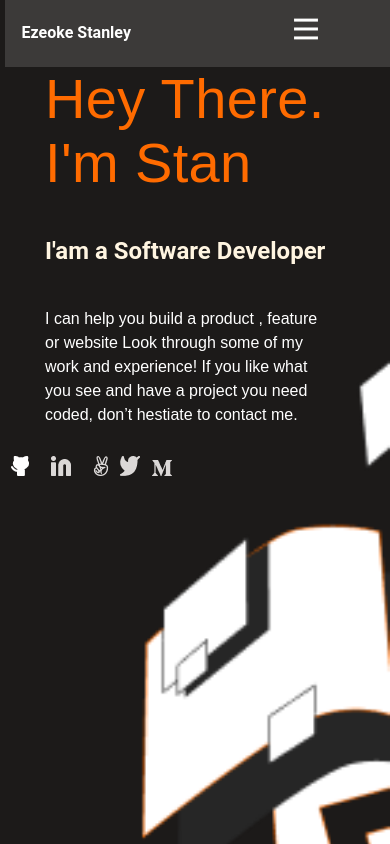
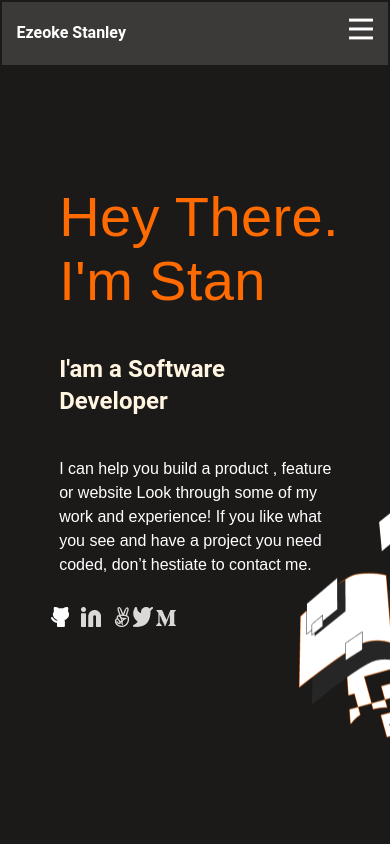
Before and after one commit to Stanleeeeee/Stanley-Portfolio, a website: page index.html in a window 390 px wide. Drawn offline with Linux system fonts and the light colour scheme.

Commit message:
Add corrections to Nav-bar and header

```diff
--- a/index.html
+++ b/index.html
@@ -11,17 +11,10 @@
 <body>
   <!--Navigation bar-->
   <header>
-     <div class= "header-logo">
-      <div class="bar-card" id="myNavbar">
     <a href="#home" class="logo">Ezeoke Stanley</a>
-  <!--Right-sided navbar links-->
     <nav>
-        <div class="right-bar">
          <img src="./icons/menu.png" alt="envelope icon" class="envelope">
-        </div>
      </nav>
-      </div>
-    </div>
 </header>
          <!--Header-->
          <section class="container">
@@ -35,34 +28,34 @@
               <!--Social media icon-->
               <div class="social-media">
                   <ul>
-                    <li><img
+                    <li><a href="#yourgithublink"><img
                         src="icons/github.png"
                         class="icon"
                         alt="github icon"
                         id="github"
-                      />
+                      /></a>
                     </li>
-                    <li><img src="icons/linkedln.png"
-                      class="icon" alt="linkedin icon" />
+                    <li><a href="#yourlinkedln"><img src="icons/linkedln.png"
+                      class="icon" alt="linkedin icon" /></a>
                     </li>
-                    <li><img
+                    <li><a href="#yourhandlink"><img
                         src="icons/hand.png"
                         class="icon right"
                         alt="hand icon"
-                        id="hand"/>
+                        id="hand"/></a>
                     </li>
-                    <li>
+                    <li><a href="#yourtwitter">
                       <img src="icons/twitter.png"
                         class="icon right"
                         alt="twitter icon"
                         id="twitter"
-                      />
+                      /></a>
                     </li>
-                    <li>
+                    <li><a href="#yourmedium">
                       <img src="icons/m.png"
                       class="icon"
                       alt="medium icon"
-                      id="medium" />
+                      id="medium" /></a>
                     </li>
                   </ul>
                 </div>
--- a/style.css
+++ b/style.css
@@ -18,14 +18,11 @@ body {
   overflow-x: hidden;
 }
 
-.header-logo {
+header {
   padding: 15px;
   border: 2px;
   background-color: #3c3a39;
   width: auto;
-}
-
-.bar-card {
   display: flex;
   justify-content: space-between;
   align-items: center;
@@ -51,7 +48,7 @@ a {
 }
 
 .envelope {
-  padding: 0 55px 0  1px;
+  padding: 0 55px 0  -1px;
 }
 
 .logo {
@@ -70,6 +67,7 @@ h1 {
   font-size: 56px;
   line-height: 64px;
   letter-spacing: 0.37px;
+  margin-top: 120px;
 }
 
 .my-title {
@@ -102,6 +100,7 @@ p {
   justify-content: space-around;
   width: 45%;
   list-style-type: none;
+  padding-left: 30px;
 }
 
 .icon:hover {
@@ -111,12 +110,12 @@ p {
 /* Media query for mobile version */
 
 @media (max-width: 600px) {
-  body {
+  .container {
+    background-color: #1c1a19;
     background-image: url("./images/illustration-header-mobile\ \(1\).png");
-    background-size: 400px;
     background-repeat: no-repeat;
-    background-position: 100% 1%;
-    padding: 0 0 5px 5px;
+    background-position: 100% 130%;
+    padding: 0 1.2rem 6rem 1.2rem;
   }
 
   .title {
```
Also changed, not shown: icons/Rectangle55.png (added), icons/Rectangle56.png (added), icons/Rectangle57.png (added), images/Img1.png (added). Lines whose indentation alone changed are shown as unchanged.
